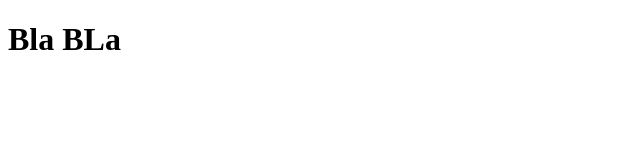
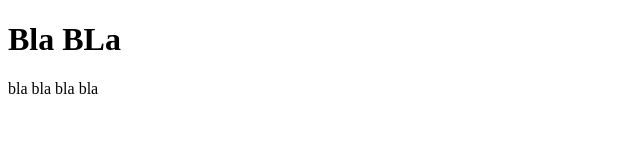
Before and after one commit to workin-cyber/Kloiz_01, a plain HTML site: page index.html in a window 1280 px wide. Shown: the whole page, without its empty margins (0-640 px from the left). Drawn offline with Linux system fonts and the light colour scheme.

Commit message:
p >> bla..

```diff
--- a/index.html
+++ b/index.html
@@ -8,5 +8,7 @@
 </head>
 <body>
     <h1> Bla BLa   </h1>
+
+    <p>bla bla bla bla</p>
 </body>
 </html>
```
